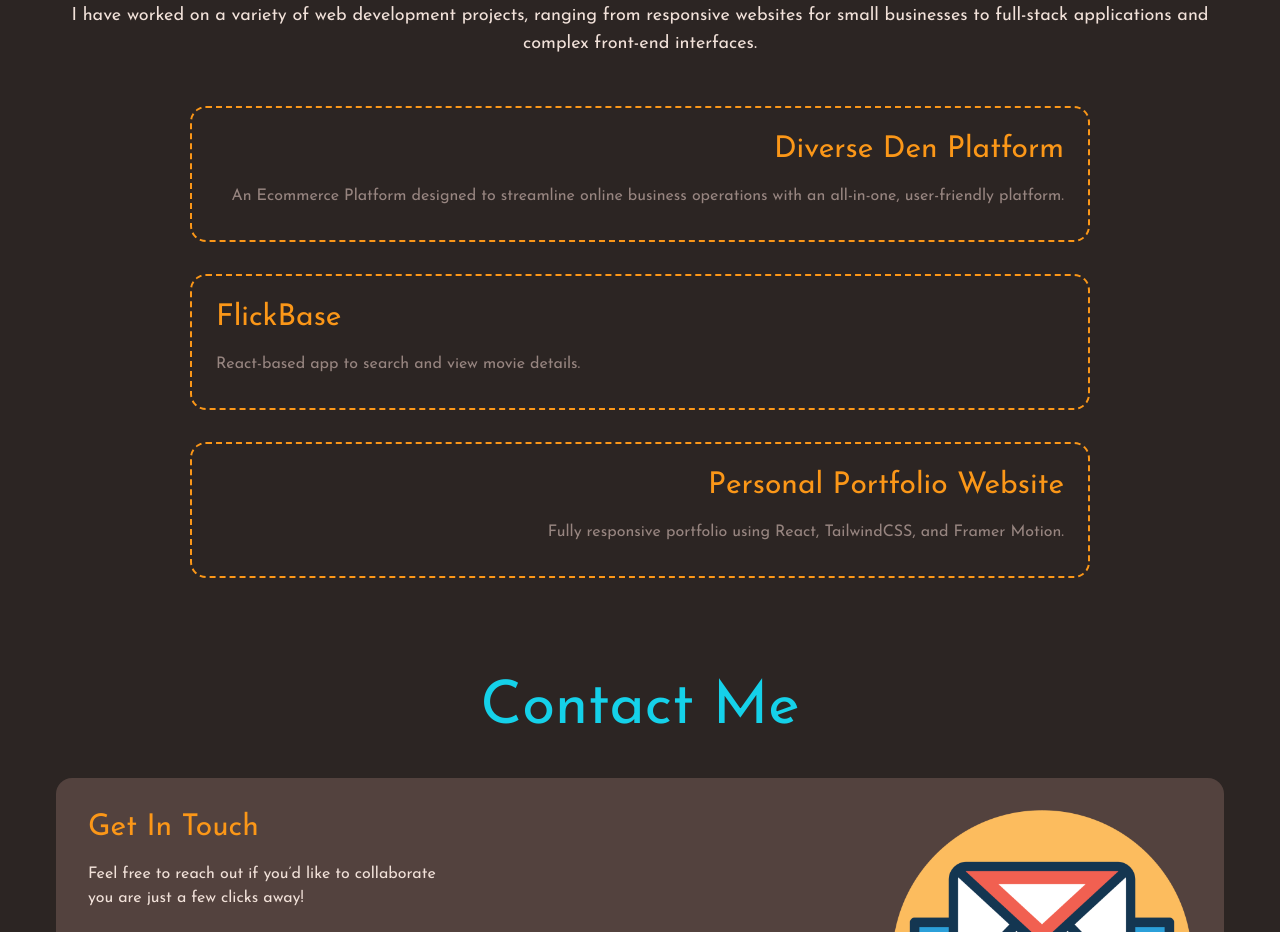
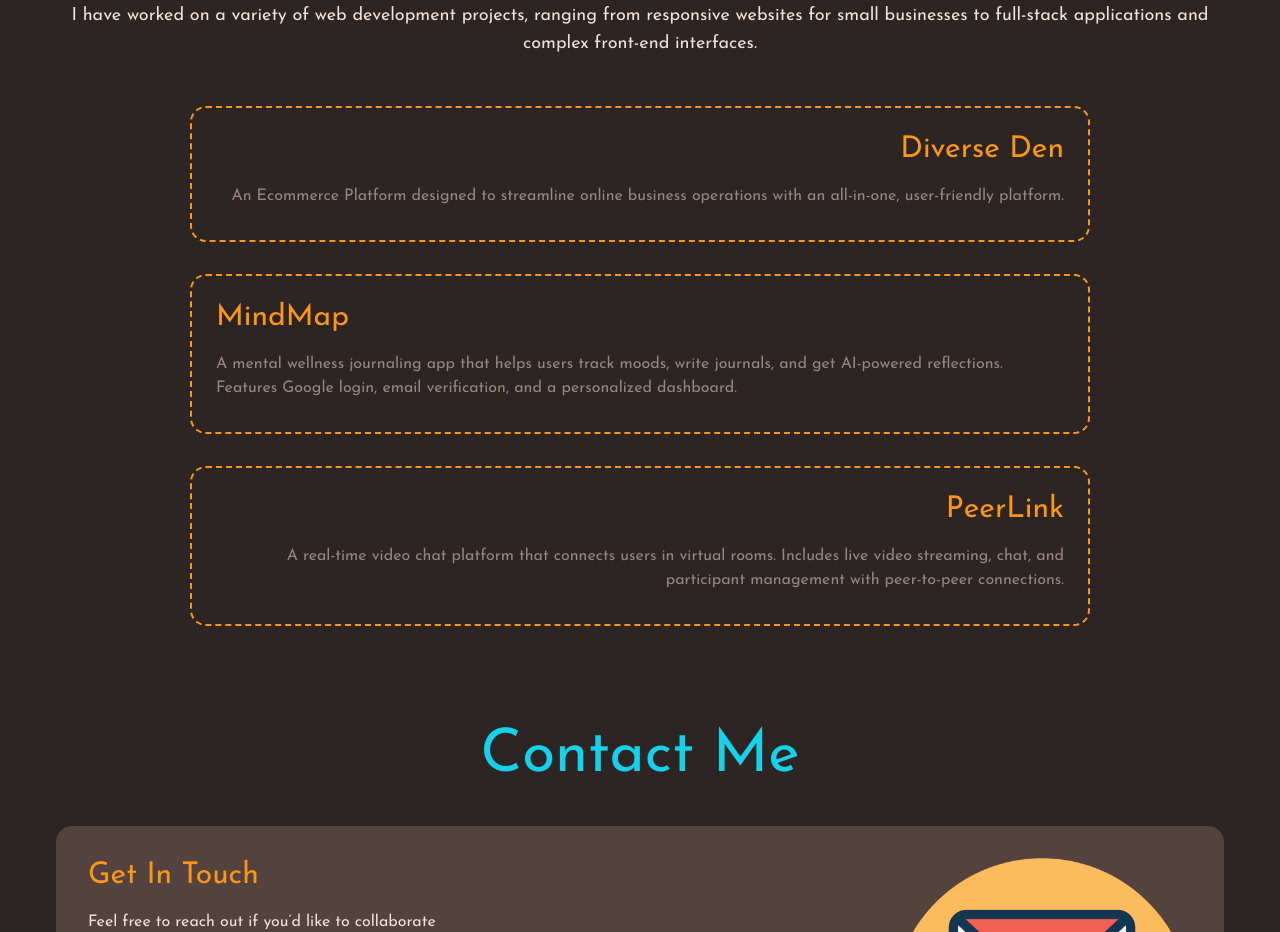
Before and after one commit to awais-ahmad01/awais_portfolio, a React (Vite) app: page / in a window 1280 px wide. Shown: the part 2700-3632 px from the top of the page. Built offline with nearby package versions, Linux system fonts and the light colour scheme.

Commit message:
Updated..

```diff
--- a/src/components/projectsSection/ProjectsMain.jsx
+++ b/src/components/projectsSection/ProjectsMain.jsx
@@ -1,143 +1,4 @@
-// import ProjectsText from "./ProjectsText";
-// import SingleProject from "./SingleProject";
-// import { motion } from "framer-motion";
-// import { fadeIn } from "../../framerMotion/variants";
 
-// const projects = [
-//   {
-//     name: "Vacation of Africa",
-//     year: "Mar2022",
-//     align: "right",
-//     image: "../../public/images/website-img-1.jpg",
-//     link: "#",
-//   },
-//   {
-//     name: "Moola App",
-//     year: "Sept2022",
-//     align: "left",
-//     image: "../../public/images/website-img-2.webp",
-//     link: "#",
-//   },
-//   {
-//     name: "Tourzania",
-//     year: "Jan2023",
-//     align: "right",
-//     image: "../../public/images/website-img-3.jpg",
-//     link: "#",
-//   },
-//   {
-//     name: "Bank of Luck",
-//     year: "May2024",
-//     align: "left",
-//     image: "../../public/images/website-img-4.jpg",
-//     link: "#",
-//   },
-// ];
-
-// const ProjectsMain = () => {
-//   return (
-//     <div id="projects" className="max-w-[1200px] mx-auto px-4">
-//       <motion.div
-//         variants={fadeIn("top", 0)}
-//         initial="hidden"
-//         whileInView="show"
-//         viewport={{ once: false, amount: 0.7 }}
-//       >
-//         <ProjectsText />
-//       </motion.div>
-//       <div className="flex flex-col gap-20 max-w-[900px] mx-auto mt-12">
-//         {projects.map((project, index) => {
-//           return (
-//             <SingleProject
-//               key={index}
-//               name={project.name}
-//               year={project.year}
-//               align={project.align}
-//               image={project.image}
-//             />
-//           );
-//         })}
-//       </div>
-//     </div>
-//   );
-// };
-
-// export default ProjectsMain;
-
-
-
-
-// // ProjectsMain.js
-// import ProjectsText from "./ProjectsText";
-// import SingleProject from "./SingleProject";
-// import { motion } from "framer-motion";
-// import { fadeIn, staggerContainer } from "../../framerMotion/variants";
-
-// const projects = [
-//   {
-//     name: "Diverse Den Platform",
-//     year: "2023",
-//     description: "An Ecommerce Platform designed to streamline online business operations with an all-in-one, user-friendly platform.",
-//     link: "#",
-//     align: "right"
-//   },
-//   {
-//     name: "FlickBase",
-//     year: "2023",
-//     description: "React-based app to search and view movie details.",
-//     link: "#",
-//     align: "left"
-//   },
-//   {
-//     name: "Personal Portfolio Website",
-//     year: "2024",
-//     description: "Fully responsive portfolio using React, TailwindCSS, and Framer Motion.",
-//     link: "#",
-//     align: "right"
-//   }
-// ];
-
-// const ProjectsMain = () => {
-//   return (
-//     <div id="projects" className="max-w-[1200px] mx-auto px-4">
-//       <motion.div
-//         variants={fadeIn("down", 0)}
-//         initial="hidden"
-//         whileInView="show"
-//         viewport={{ once: false, amount: 0.7 }}
-//       >
-//         <ProjectsText />
-//       </motion.div>
-
-//       <motion.div
-//         variants={staggerContainer}
-//         initial="hidden"
-//         whileInView="show"
-//         viewport={{ once: false, amount: 0.2 }}
-//         className="flex flex-col gap-8 max-w-[900px] mx-auto mt-12"
-//       >
-//         {projects.map((project, index) => (
-//           <SingleProject
-//             key={index}
-//             index={index}
-//             name={project.name}
-//             year={project.year}
-//             description={project.description}
-//             align={project.align}
-//             link={project.link}
-//           />
-//         ))}
-//       </motion.div>
-//     </div>
-//   );
-// };
-
-// export default ProjectsMain;
-
-
-
-
-// ProjectsMain.js (updated)
 import ProjectsText from "./ProjectsText";
 import SingleProject from "./SingleProject";
 import { motion } from "framer-motion";
@@ -145,24 +6,23 @@ import { fadeIn } from "../../framerMotion/variants";
 
 const projects = [
   {
-    name: "Diverse Den Platform",
-    year: "2023",
+    name: "Diverse Den",
     description: "An Ecommerce Platform designed to streamline online business operations with an all-in-one, user-friendly platform.",
     link: "#",
     align: "right"
   },
   {
-    name: "FlickBase",
-    year: "2023",
-    description: "React-based app to search and view movie details.",
-    link: "#",
+    name: "MindMap",
+
+    description: "A mental wellness journaling app that helps users track moods, write journals, and get AI-powered reflections. Features Google login, email verification, and a personalized dashboard.",
+    link: "https://mind-map-puce-mu.vercel.app",
     align: "left"
   },
   {
-    name: "Personal Portfolio Website",
-    year: "2024",
-    description: "Fully responsive portfolio using React, TailwindCSS, and Framer Motion.",
-    link: "#",
+    name: "PeerLink",
+
+    description: "A real-time video chat platform that connects users in virtual rooms. Includes live video streaming, chat, and participant management with peer-to-peer connections.",
+    link: "https://peerlink-phi.vercel.app",
     align: "right"
   }
 ];
--- a/src/components/projectsSection/SingleProject.jsx
+++ b/src/components/projectsSection/SingleProject.jsx
@@ -1,6 +1,5 @@
 
 
-// SingleProject.js
 import { BsFillArrowUpRightCircleFill } from "react-icons/bs";
 import { motion } from "framer-motion";
 import { fadeIn } from "../../framerMotion/variants";
```
